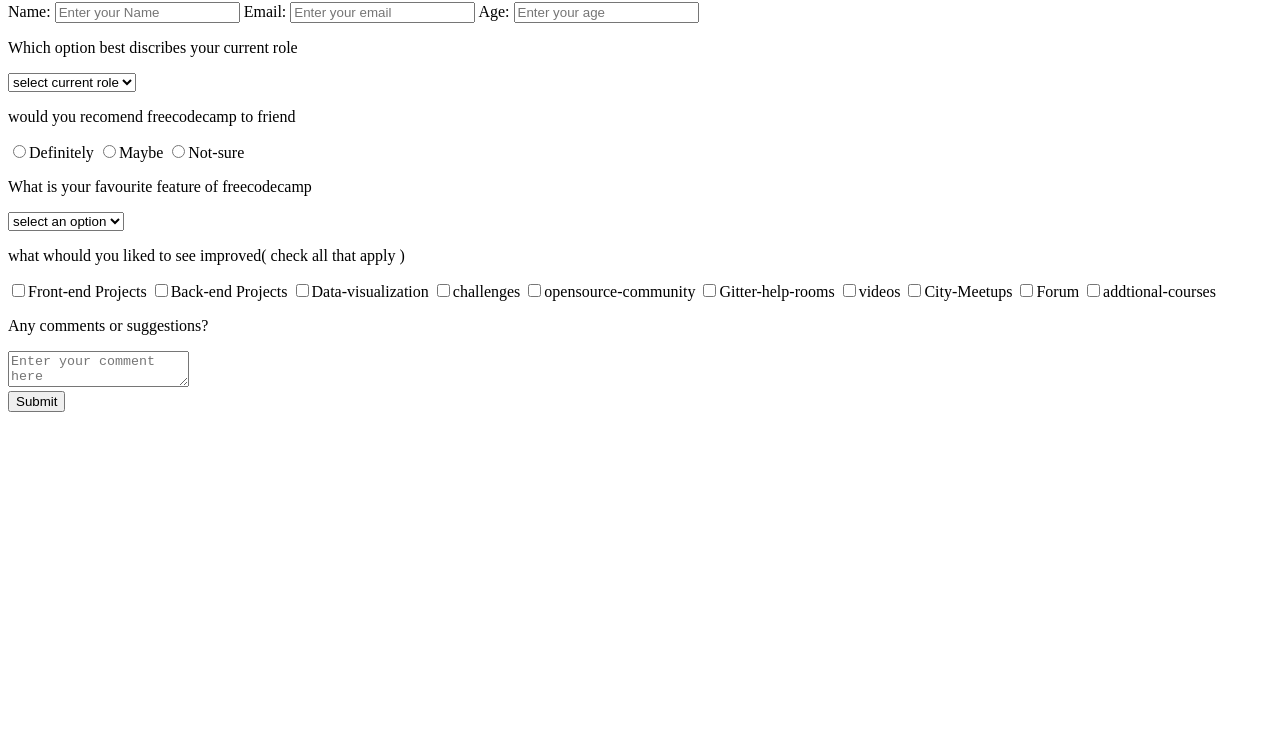
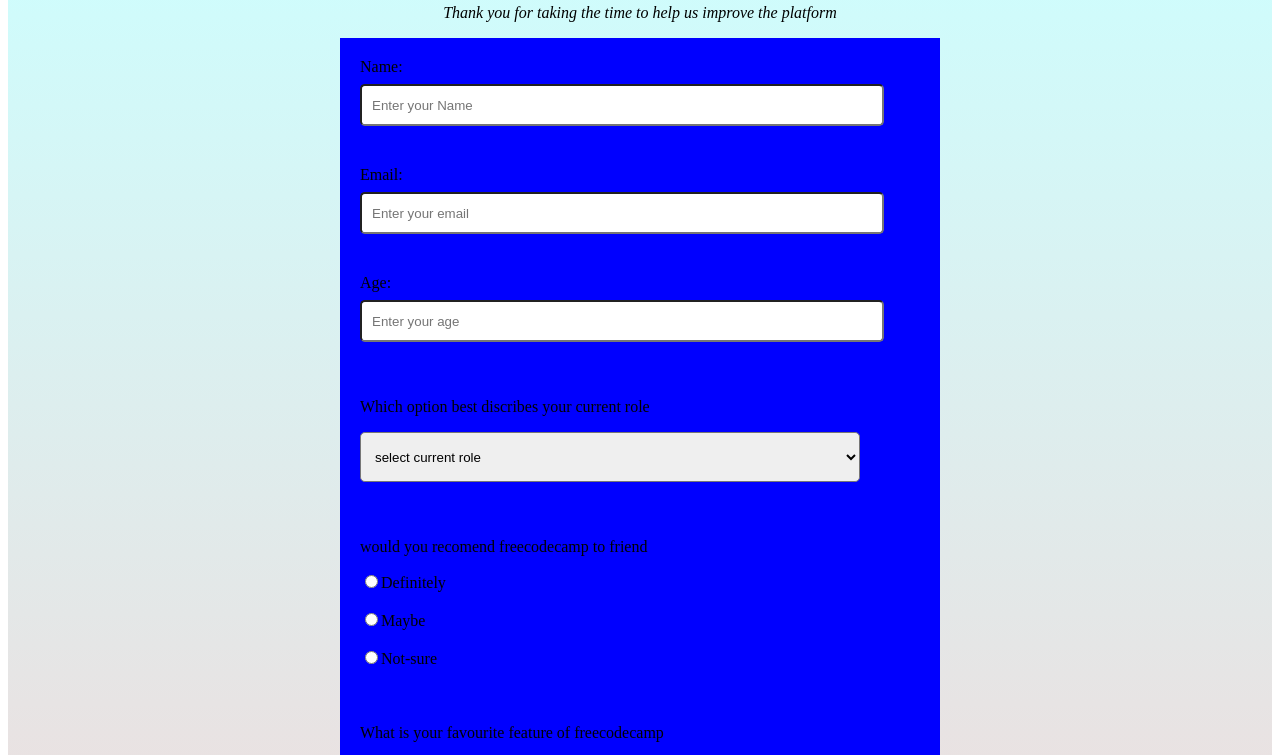
Before and after one commit to tolykbd/MicroverseProject, a plain HTML site: page fcc-test-suite-template-master/indexProject.html in a window 1280 px wide. Shown: the part 112-867 px from the top of the page. Before the commit the page ends 800 px from the top, so only its background shows below. Drawn offline with Linux system fonts and the light colour scheme.

Commit message:
little modification on indexproject page

```diff
--- a/fcc-test-suite-template-master/indexProject.html
+++ b/fcc-test-suite-template-master/indexProject.html
@@ -3,23 +3,33 @@
   <head>
     <meta charset="UTF-8" />
     <meta http-equiv="X-UA-Compatible" content="IE=edge" />
+    <link rel="stylesheet" href="indexproject.css">
     <meta name="viewport" content="width=device-width, initial-scale=1.0" />
     <title>Document</title>
     <style></style>
   </head>
   <body>
-    <h1>FreeCodeCamp Survey Form</h1>
-    <p>Thank you for taking the time to help us improve the platform</p>
+    <div class="entire-body">
+    <div class="h11">
+    <p><span class="header">FreeCodeCamp Survey Form</span><br><br>
+    <em>Thank you for taking the time to help us improve the platform</em></p>
+  </div>
     <form id="survey-form">
-      <label id="name-labe" for="name">Name:</label>
-      <input id="name" type="text" placeholder="Enter your Name" />
-      <label id="email-labe" for="email">Email:</label>
-      <input id="email" type="email" placeholder="Enter your email" />
-      <label id="number-label" for="number">Age:</label>
-      <input id="number" type="number" placeholder="Enter your age" min= />
-      <div>
+    <div class="survey">
+      <label id="name-label" for="name" class="labeltag">Name:</label>
+      <input id="name" type="text" placeholder="Enter your Name" class="inputsurvey"/>
+    </div>
+    <div class="survey">
+        <label id="email-label" for="email" class="labeltag">Email:</label>
+      <input id="email" type="email" placeholder="Enter your email" class="inputsurvey"/>
+    </div>
+    <div class="survey">
+      <label id="number-label" for="number" class="labeltag">Age:</label>
+      <input id="number" type="number" placeholder="Enter your age" class="inputsurvey" />
+    </div>
+      <div class="survey">
         <p>Which option best discribes your current role</p>
-        <select>
+        <select class="selectsurvey">
           <option disable selected value>select current role</option>
           <option value="student">Student</option>
           <option value="job">Full time job</option>
@@ -28,7 +38,7 @@
           <option value="other">other</option>
         </select>
       </div>
-      <div>
+      <div class="survey">
         <p>would you recomend freecodecamp to friend</p>
         <label for="definitely"
           ><input
@@ -37,7 +47,7 @@
             type="radio"
             name="recomende"
           />Definitely</label
-        >
+        ><br><br>
         <label for="maybe"
           ><input
             id="maybe"
@@ -46,6 +56,7 @@
             name="recomende"
           />Maybe</label
         >
+        <br><br>
         <label for="not-sure"
           ><input
             id="not-sure"
@@ -55,9 +66,9 @@
           />Not-sure</label
         >
       </div>
-      <div>
+      <div class="survey">
         <p>What is your favourite feature of freecodecamp</p>
-        <select>
+        <select class="selectsurvey">
           <option disable selected value>select an option</option>
           <option value="challenges">challenges</option>
           <option value="projects">projects</option>
@@ -65,7 +76,7 @@
           <option value="open source">Open source</option>
         </select>
       </div>
-      <div>
+      <div class="survey">
         <p>what whould you liked to see improved( check all that apply )</p>
         <label for="front-end"
           ><input
@@ -74,7 +85,7 @@
             type="checkbox"
             name="improvment"
           />Front-end Projects</label
-        >
+        ><br>
         <label for="back-end">
           <input
             id="back-end"
@@ -82,7 +93,7 @@
             type="checkbox"
             name="improvment"
           />Back-end Projects</label
-        >
+        ><br>
         <label for="data-visualization">
           <input
             id="data-visualization"
@@ -90,7 +101,7 @@
             type="checkbox"
             name="improvment"
           />Data-visualization</label
-        >
+        ><br>
         <label for="challenges">
           <input
             id="challenges"
@@ -98,7 +109,7 @@
             type="checkbox"
             name="improvment"
           />challenges</label
-        >
+        ><br>
         <label for="opensource-community">
           <input
             id="opensource-community"
@@ -106,7 +117,7 @@
             type="checkbox"
             name="improvment"
           />opensource-community</label
-        >
+        ><br>
         <label for="Gitter-help-rooms">
           <input
             id="Gitter-help-rooms"
@@ -114,7 +125,7 @@
             type="checkbox"
             name="improvment"
           />Gitter-help-rooms</label
-        >
+        ><br>
         <label for="videos">
           <input
             id="videos"
@@ -122,7 +133,7 @@
             type="checkbox"
             name="improvment"
           />videos</label
-        >
+        ><br>
         <label for="City-Meetups">
           <input
             id="City-Meetups"
@@ -130,7 +141,7 @@
             type="checkbox"
             name="improvment"
           />City-Meetups</label
-        >
+        ><br>
         <label for="Forum">
           <input
             id="Forum"
@@ -138,7 +149,7 @@
             type="checkbox"
             name="improvment"
           />Forum</label
-        >
+        ><br>
         <label for="addtional-courses">
           <input
             id="addtional-courses"
@@ -146,19 +157,20 @@
             type="checkbox"
             name="improvment"
           />addtional-courses</label
-        >
+        ><br>
       </div>
-      <div>
+      <div class="survey">
         <p>Any comments or suggestions?</p>
         <textarea
           name="comment"
           id="comment"
-          placeholder="Enter your comment here"
+          placeholder="Enter your comment here" class="textsurvey"
         ></textarea>
       </div>
-      <div>
-        <button type="button" id="submit">Submit</button>
+      <div class="survey">
+        <button type="button" id="submit" class="submit">Submit</button>
       </div>
     </form>
+  </div>
   </body>
 </html>
--- /dev/null
+++ b/fcc-test-suite-template-master/indexproject.css
@@ -0,0 +1,68 @@
+.entire-body{
+    background: linear-gradient(#CCFFFF, #FFCCCC
+    );
+    width: 100%;
+    padding: auto;
+    margin: auto;
+}
+
+.h11{
+text-align: center;
+padding-top: 40px;
+}
+
+.header{
+    font-size: 30px;
+}
+
+form{
+    width: 600px;
+    height: auto;
+    background-color: blue;
+    margin: auto;
+}
+
+.survey{
+    width: 500px;
+    padding: 20px;
+}
+
+.labeltag{
+    display: flex;
+    margin-bottom: 0.5rem;
+}
+
+.inputsurvey{
+    display: block;
+    width: 100%;
+    height: 30px;
+    border-radius: 0.3rem;
+    padding: 4px 10px;
+}
+
+.formclass{
+    margin: auto;
+    padding: 0.3rem;
+}
+
+.selectsurvey{
+    display: block;
+    width: 100%;
+    height: 50px;
+    border-radius: 0.3rem;
+    padding: 4px 10px;
+}
+
+.textsurvey{
+    display: block;
+    width: 100%;
+    height: 70px;
+    padding: 10px;
+}
+
+.submit{
+    display: block;
+    width: 100%;
+    height: 40px;
+    margin-bottom: 40px;
+}
```
